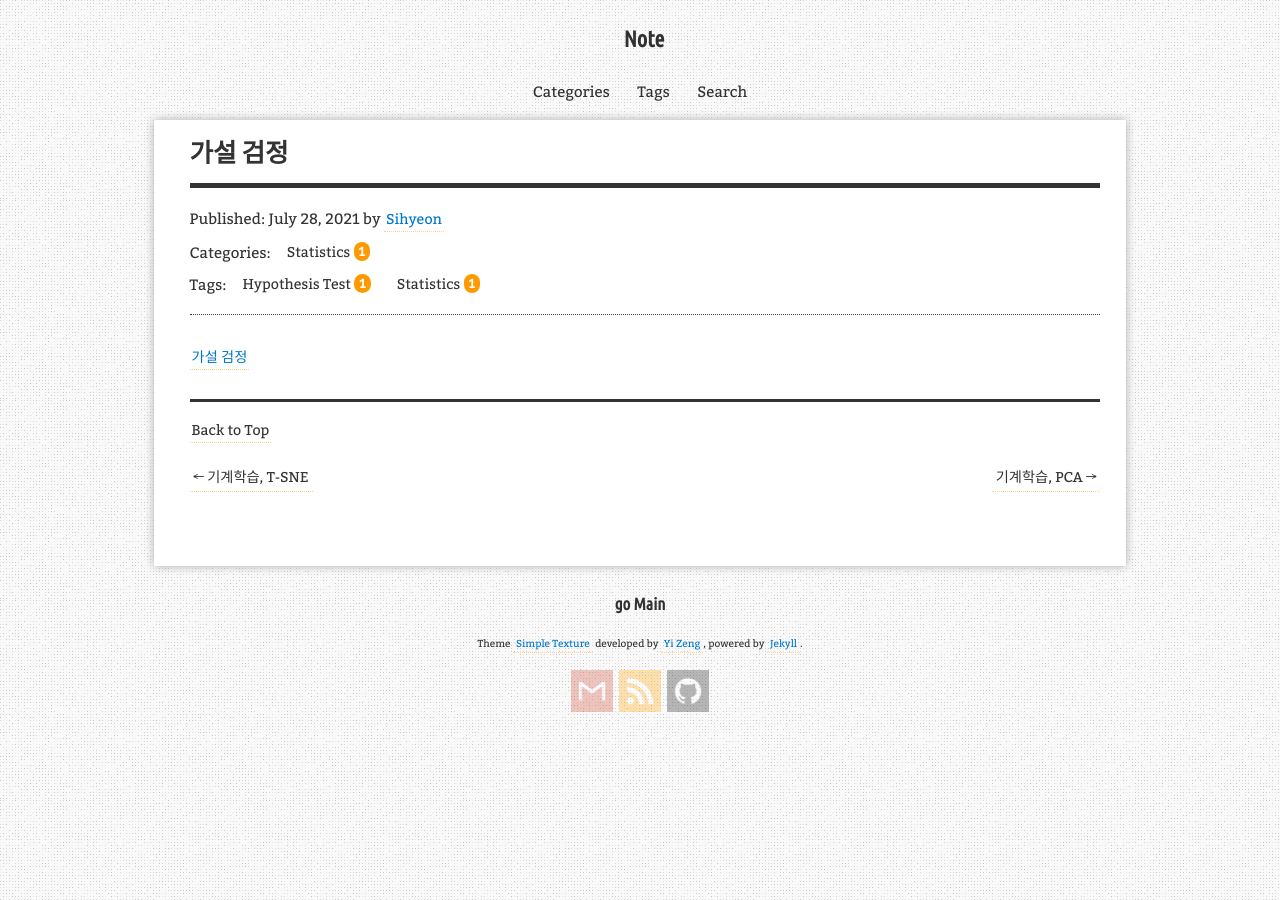
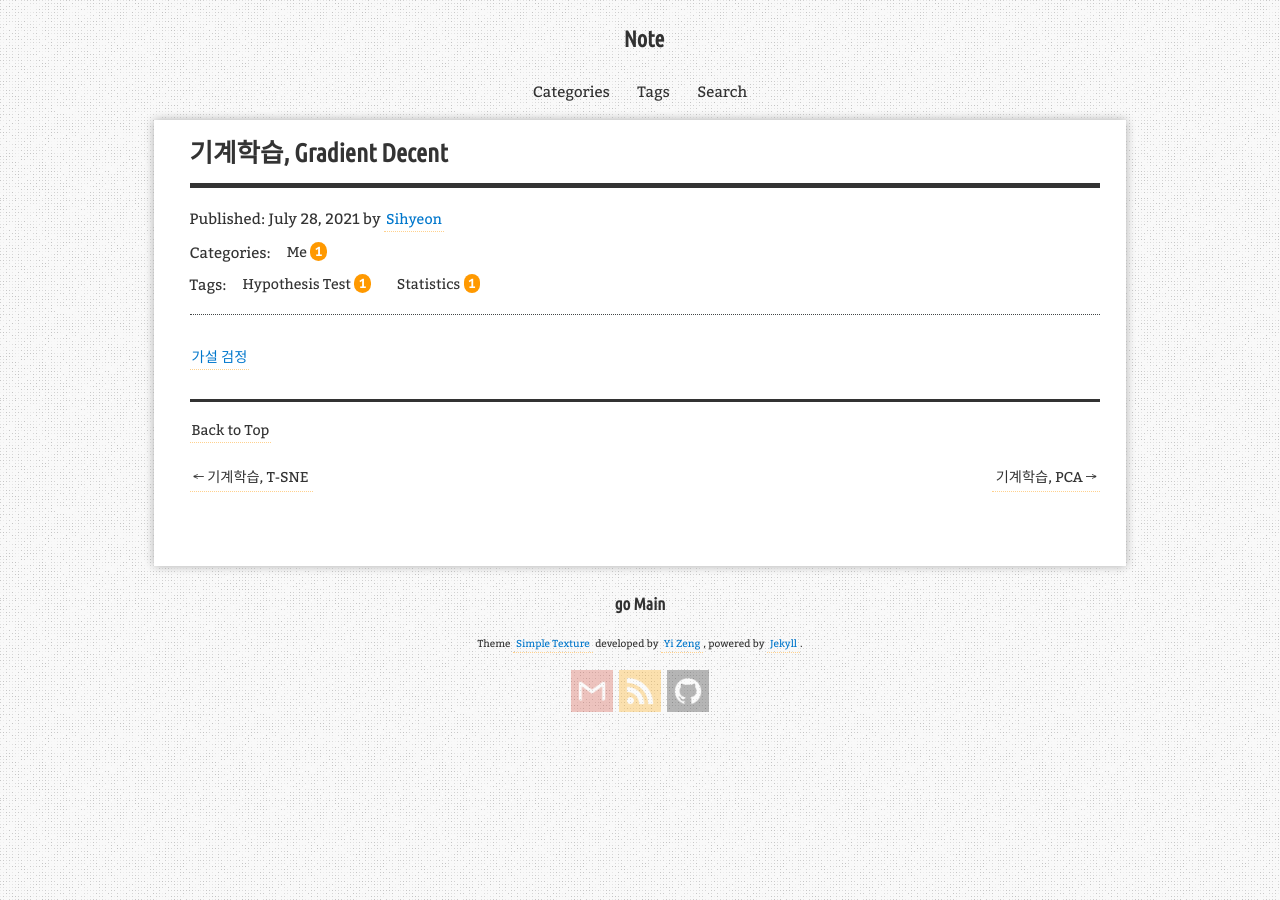
Before and after one commit to aristohyun/aristohyun.github.io, a Jekyll site: the page built from _posts/2021-07-28-Gradient-Decent-Test.md, in a window 1280 px wide. Built offline with Jekyll 4.4.1, drawn with Linux system fonts in a browser that asks for light colours; comment, search, counter and statistics services are not loaded.

Commit message:
Update and rename 2021-07-28-Statistical-Hypothesis-Test.md to 2021-07-28-Gradient-Decent-Test.md

```diff
--- a/_posts/2021-07-28-Statistical-Hypothesis-Test.md
+++ b/_posts/2021-07-28-Gradient-Decent-Test.md
@@ -1,8 +1,8 @@
 ---
 layout: post
-title: "가설 검정"
-description: "T-SNE, T-분산 확률근접배치"
-categories: [Statistics]
+title: "기계학습, Gradient Decent"
+description: "Gradient Decent, 경사하강법"
+categories: [Me]
 tags: [Statistics, Hypothesis Test]
 use_math: true
 redirect_from:
```
